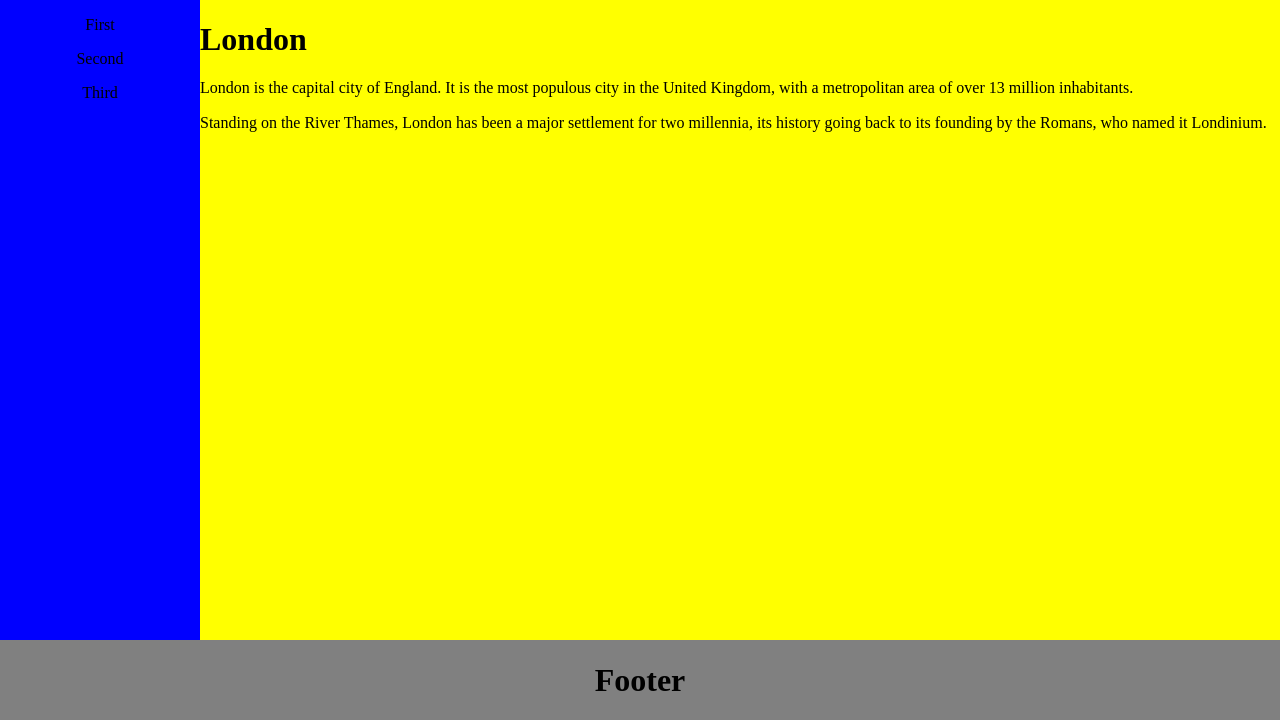
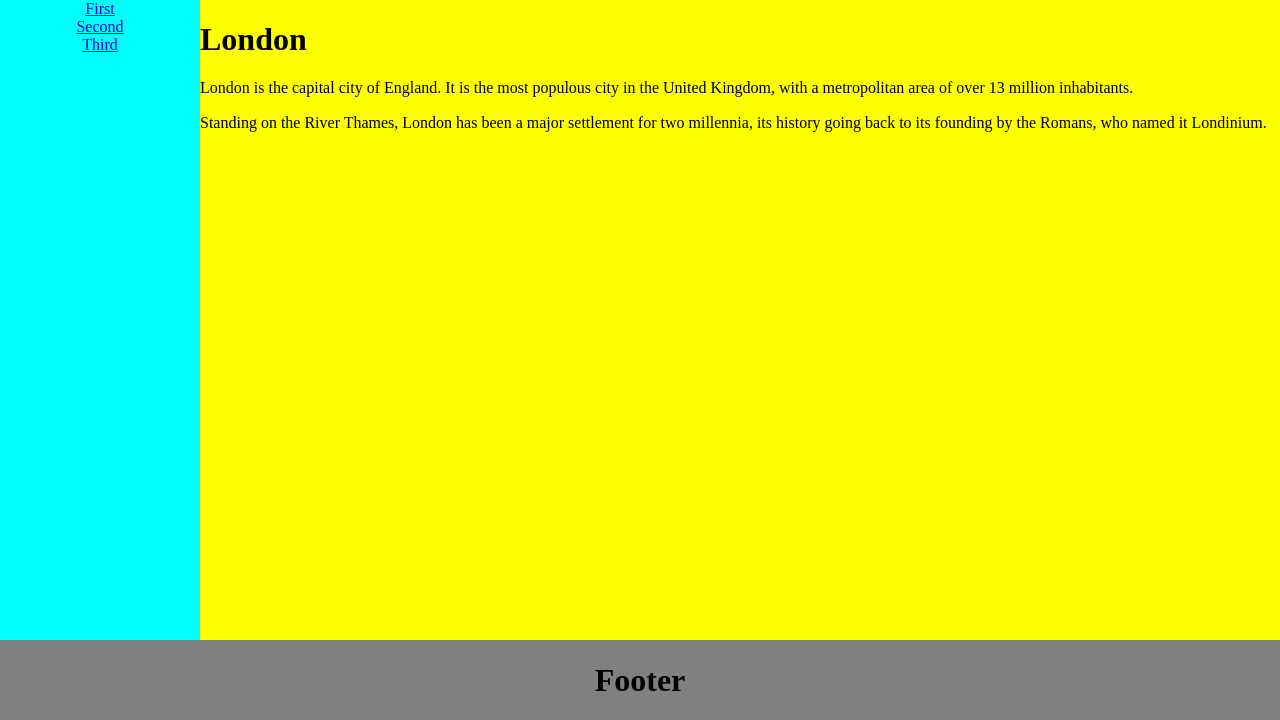
Before and after one commit to shpp-nbezai/web-introdaction, a PHP site: page / in a window 1280 px wide. Shown: the part 80-800 px from the top of the page. Run offline with PHP 8.4, Linux system fonts and the light colour scheme.

Commit message:
The navigation menu is made up of links

```diff
--- a/WD_PS1_HTML_CSS/Task_01/css/index.css
+++ b/WD_PS1_HTML_CSS/Task_01/css/index.css
@@ -19,7 +19,7 @@
 
 .nav{
     flex: 0 0 200px;
-    background-color: blue;
+    background-color: aqua;
     color:black;
 }
 
--- a/WD_PS1_HTML_CSS/Task_01/index.html
+++ b/WD_PS1_HTML_CSS/Task_01/index.html
@@ -11,9 +11,11 @@
         </header>
         <div class="content">
             <nav class="nav">
-                <p>First</p>
-                <p>Second</p>
-                <p>Third</p>
+                <a href="index.html" class="menu-caption">First</a>
+                <br>
+                <a href="index.html" class="menu-caption">Second</a>
+                <br>
+                <a href="index.html" class="menu-caption">Third</a>
             </nav>
             <section class="section">
                 <h1>London</h1>
```
